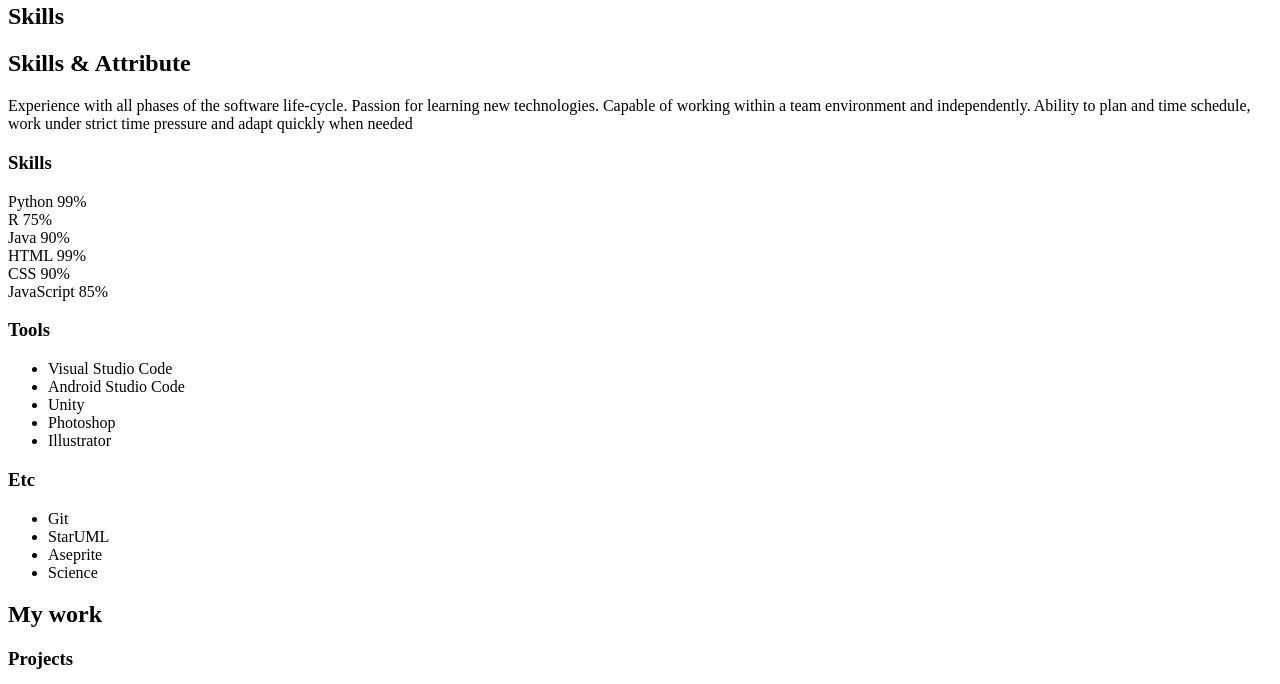
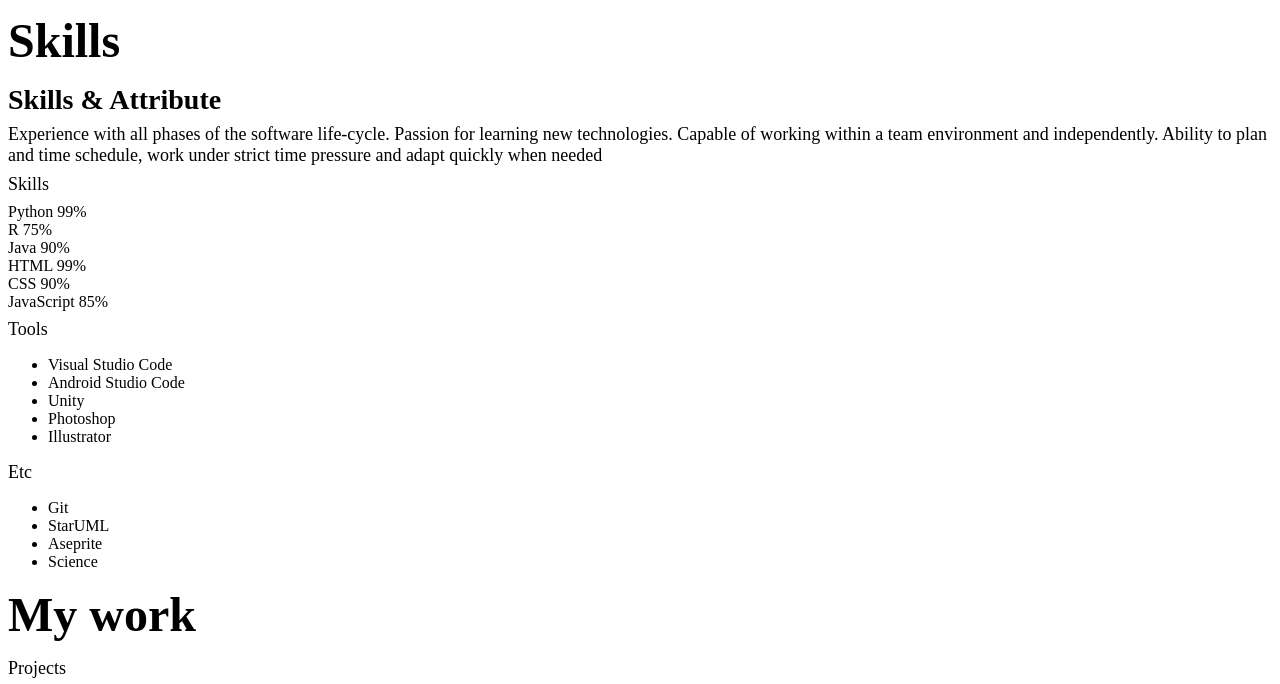
Before and after one commit to yeobdoll/Yeob_Portfolio, a plain HTML site: page index.html in a window 1280 px wide. Shown: the part 1247-1931 px from the top of the page. Drawn offline with Linux system fonts and the light colour scheme; a web font is replaced by a local one.

Commit message:
CSS:Typography

```diff
--- a/style.css
+++ b/style.css
@@ -33,3 +33,32 @@
 * {
     box-sizing: border-box;
 }
+
+/* Typography */
+h1 {
+    font-size: var(--font-large);
+    font-weight: var(--weight-bold);
+    color: var(--color-black);
+    margin: 16px 0;
+}
+
+h2 {
+    font-size: var(--font-medium);
+    font-weight: var(--weight-semi-bold);
+    color: var(--color-black);
+    margin: 8px 0;
+}
+
+h3 {
+    font-size: var(--font-regular);
+    font-weight: var(--weight-regular);
+    color: var(--color-black);
+    margin: 8px 0;
+}
+
+p {
+    font-size: var(--font-regular);
+    font-weight: var(--weight-regular);
+    color: var(--color-black);
+    margin: 4px 0;
+}
```
Also changed, not shown: 1 other file.
